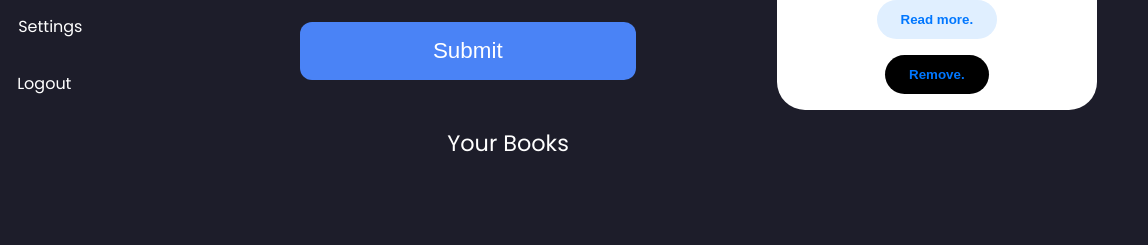
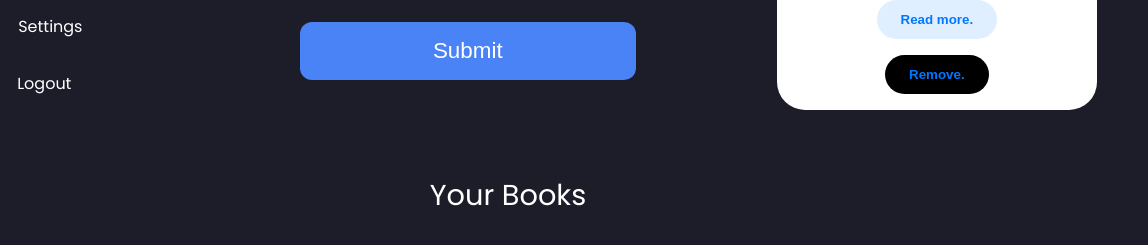
Before and after one commit to den766/AnimeGallery, a plain HTML site: page pages/dashboard.html in a window 1280 px wide. Shown: the part 629-874 px from the top of the page, 132-1280 px from the left. Drawn offline with Linux system fonts and the light colour scheme.

Commit message:
some font size issue fixed

```diff
--- a/assets/css/style.css
+++ b/assets/css/style.css
@@ -327,8 +327,9 @@ button:hover {
 }
 
 .Real_books .Rbook_header {
+  margin-top: 3rem;
   color: white;
-  font-size: clamp(1.4rem, 3vw, 1rem);
+  font-size: clamp(1.5rem, 3vw, 1.8rem);
   font-weight: 400;
   text-align: center;
   padding: 1rem;
```
